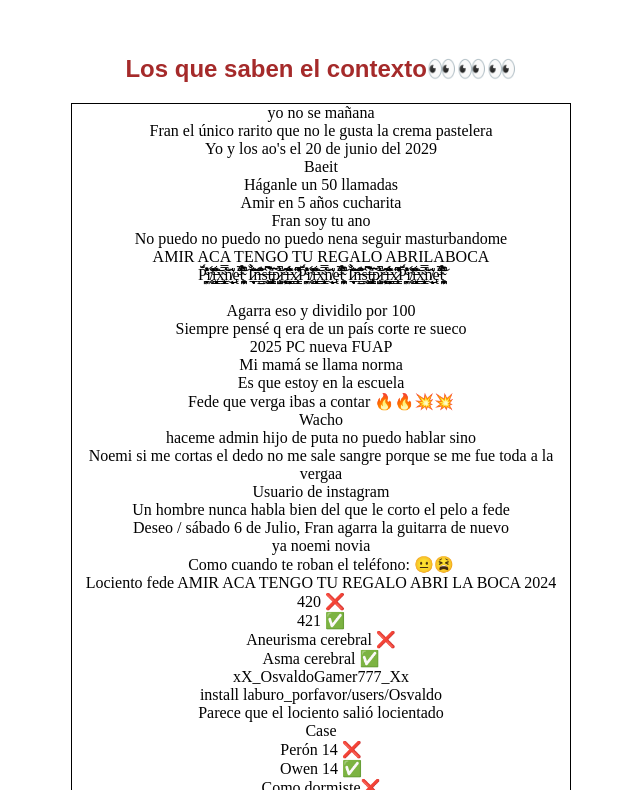
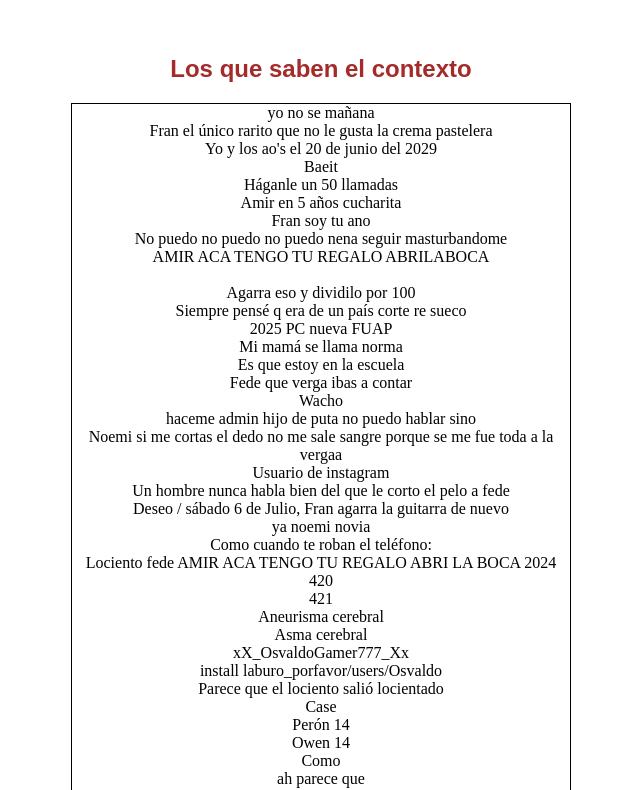
Before and after one commit to sun-tzu277/ccfonia, a plain HTML site: page htmlElements/index.html in a window 1280 px wide. Shown: the part 72-862 px from the top of the page, without its empty margins (319-959 px from the left). Drawn offline with Linux system fonts and the light colour scheme.

Commit message:
new content

```diff
--- a/htmlElements/index.html
+++ b/htmlElements/index.html
@@ -9,7 +9,7 @@
 <body>
     <h1 class="title">Cacafonía</h1>
 
-    <h2 class="containerTitle">Los que saben el contexto👀👀👀</h2>
+    <h2 class="containerTitle">Los que saben el contexto</h2>
 
     <div id="container">
         <p> yo no se mañana<br>
@@ -21,14 +21,14 @@
             Fran soy tu ano<br>
             No puedo no puedo no puedo nena seguir masturbandome<br>
             AMIR ACA TENGO TU REGALO ABRILABOCA<br>
-            P̴̖̪̦̙̗̔̓̊̽̈́̆͐̇̕r̸̛̥̖̥̎̏͋͘͝ĭ̶͓̘̭̩̻̳̽͋͝x̴̧̛̹̱̩͇̮̿n̸̝͔̖̆̒̔̏͂͜ę̵̄̎̊̐̚͝t̴͓͎̪̥̦̫͕͛͆̋̎̉ Ǐ̷̟̘̞͙̲̀̄͐̐̋̀̏͝n̶̺͇̎̃͛̒̋̈́́̐s̵̬̥̹̫͆̂̚t̶̡̡̢͕̱̭͓͇̞̎̇͛̈͝p̷̧̹̺̜͖̀̒͛̍̚͝ŗ̵̛̦̯͉̥͎̮̑̂ḯ̶͎͙͕̠̙̦͈̞̳͉̈͛̆̔̋̓͋̍x̷̛̹̞̣̜̹͇̠͈̓̍͆͂̓́̈P̴̖̪̦̙̗̔̓̊̽̈́̆͐̇̕r̸̛̥̖̥̎̏͋͘͝ĭ̶͓̘̭̩̻̳̽͋͝x̴̧̛̹̱̩͇̮̿n̸̝͔̖̆̒̔̏͂͜ę̵̄̎̊̐̚͝t̴͓͎̪̥̦̫͕͛͆̋̎̉ Ǐ̷̟̘̞͙̲̀̄͐̐̋̀̏͝n̶̺͇̎̃͛̒̋̈́́̐s̵̬̥̹̫͆̂̚t̶̡̡̢͕̱̭͓͇̞̎̇͛̈͝p̷̧̹̺̜͖̀̒͛̍̚͝ŗ̵̛̦̯͉̥͎̮̑̂ḯ̶͎͙͕̠̙̦͈̞̳͉̈͛̆̔̋̓͋̍x̷̛̹̞̣̜̹͇̠͈̓̍͆͂̓́̈P̴̖̪̦̙̗̔̓̊̽̈́̆͐̇̕r̸̛̥̖̥̎̏͋͘͝ĭ̶͓̘̭̩̻̳̽͋͝x̴̧̛̹̱̩͇̮̿n̸̝͔̖̆̒̔̏͂͜ę̵̄̎̊̐̚͝t̴͓͎̪̥̦̫͕͛͆̋̎̉<br>
+
             <br>
             Agarra eso y dividilo por 100<br>
             Siempre pensé q era de un país corte re sueco<br>
             2025 PC nueva FUAP<br>
             Mi mamá se llama norma <br>
             Es que estoy en la escuela<br>
-            Fede que verga ibas a contar 🔥🔥💥💥<br>
+            Fede que verga ibas a contar <br>
             Wacho<br>
             haceme admin hijo de puta no puedo hablar sino<br>
             Noemi si me cortas el dedo no me sale sangre porque se me fue toda a la vergaa<br>
@@ -36,21 +36,21 @@
             Un hombre nunca habla bien del que le corto el pelo a fede<br>
             Deseo / sábado 6 de Julio, Fran agarra la guitarra de nuevo<br>
             ya noemi novia<br>
-            Como cuando te roban el teléfono: 😐😫<br>
+            Como cuando te roban el teléfono: <br>
             Lociento fede
             AMIR ACA TENGO TU REGALO ABRI LA BOCA 2024<br>
-            420 ❌<br>
-            421 ✅<br>
-            Aneurisma cerebral ❌<br>
-            Asma cerebral ✅<br>
+            420 <br>
+            421 <br>
+            Aneurisma cerebral <br>
+            Asma cerebral <br>
             xX_OsvaldoGamer777_Xx<br>
             install laburo_porfavor/users/Osvaldo<br>
             Parece que el lociento salió locientado<br>
             Case<br>
-            Perón 14 ❌<br>
-            Owen 14 ✅<br>
-            Como dormiste❌<br>
-            ah parece que bien✅<br>
+            Perón 14 <br>
+            Owen 14 <br>
+            Como <br>
+            ah parece que <br>
             amiga pa kchar pe oe<br>
             Negro porrero se pierde en barrio parque norte y lo detonan<br>
             Cacafonia.com.ar<br>
```
